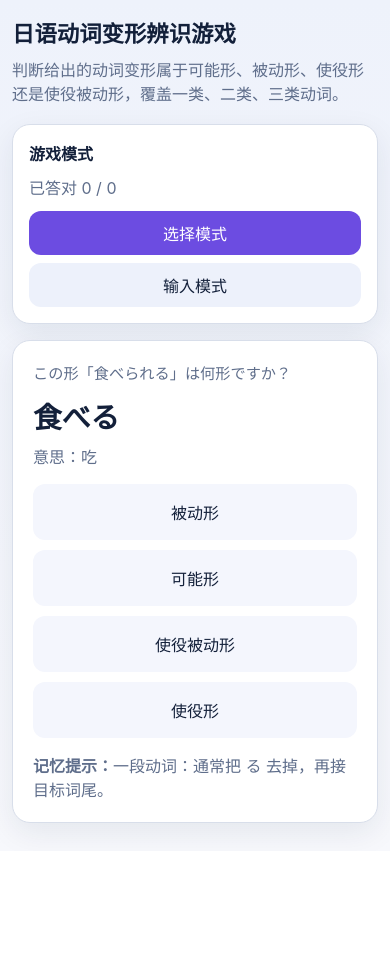
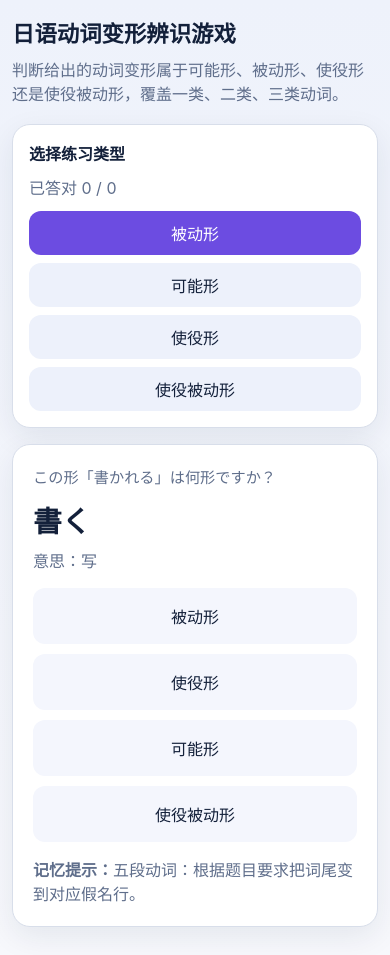
Before and after one commit to liangjiaxing/word-practice, a Next.js app: page /japanese-word in a window 390 px wide. Before the commit the page ends 851 px from the top, so only its background shows below. Built offline with nearby package versions, Linux system fonts and the light colour scheme.

Commit message:
Remove input mode, keep choice mode only for Japanese quiz

```diff
--- a/app/japanese-word/JapaneseWordGame.tsx
+++ b/app/japanese-word/JapaneseWordGame.tsx
@@ -3,25 +3,28 @@
 import { useMemo, useState } from "react";
 import {
   buildQuestion,
+  conjugationTypeLabels,
+  getAvailableConjugationTypes,
   groupHints,
   type JapaneseWordQuestion,
 } from "./game-data";
 
-type AnswerMode = "choice" | "input";
+const drillTypes = getAvailableConjugationTypes();
 
-function createQuestion() {
-  return buildQuestion();
-}
-
-function normalizeAnswer(value: string) {
-  return value.replace(/\s+/g, "").trim();
+function createQuestion(type: string) {
+  let question: JapaneseWordQuestion;
+  do {
+    question = buildQuestion();
+  } while (question.answer !== conjugationTypeLabels[type as keyof typeof conjugationTypeLabels]);
+  return question;
 }
 
 export default function JapaneseWordGame() {
-  const [answerMode, setAnswerMode] = useState<AnswerMode>("choice");
-  const [question, setQuestion] = useState<JapaneseWordQuestion>(() => createQuestion());
+  const [activeType, setActiveType] = useState<string>(drillTypes[0]);
+  const [question, setQuestion] = useState<JapaneseWordQuestion>(() =>
+    createQuestion(drillTypes[0]),
+  );
   const [selected, setSelected] = useState<string | null>(null);
-  const [typedAnswer, setTypedAnswer] = useState("");
   const [correctCount, setCorrectCount] = useState(0);
   const [answeredCount, setAnsweredCount] = useState(0);
 
@@ -37,12 +40,14 @@ export default function JapaneseWordGame() {
 
   function resetAnswerState() {
     setSelected(null);
-    setTypedAnswer("");
   }
 
-  function nextQuestion() {
-    setQuestion(createQuestion());
+  function chooseType(type: string) {
+    setActiveType(type);
+    setQuestion(createQuestion(type));
     resetAnswerState();
+    setCorrectCount(0);
+    setAnsweredCount(0);
   }
 
   function finishAnswer(answer: string) {
@@ -54,14 +59,9 @@ export default function JapaneseWordGame() {
     }
   }
 
-  function handleChoice(choice: string) {
-    finishAnswer(choice);
-  }
-
-  function submitTypedAnswer() {
-    const normalized = normalizeAnswer(typedAnswer);
-    if (!normalized || isAnswered) return;
-    finishAnswer(normalized);
+  function nextQuestion() {
+    setQuestion(createQuestion(activeType));
+    resetAnswerState();
   }
 
   return (
@@ -71,26 +71,24 @@ export default function JapaneseWordGame() {
         判断给出的动词变形属于可能形、被动形、使役形还是使役被动形，覆盖一类、二类、三类动词。
       </p>
 
-      <section className="jw-panel" aria-label="answer mode selector">
+      <section className="jw-panel" aria-label="drill type selector">
         <div className="jw-panel-header">
-          <strong>游戏模式</strong>
-          <span className="jw-progress">已答对 {correctCount} / {answeredCount}</span>
+          <strong>选择练习类型</strong>
+          <span className="jw-progress">
+            已答对 {correctCount} / {answeredCount}
+          </span>
         </div>
-        <div className="jw-mode-row" role="group">
+        <div className="jw-chip-row">
+          {drillTypes.map((type) => (
             <button
+              key={type}
               type="button"
-            className={answerMode === "choice" ? "jw-chip active" : "jw-chip"}
-            onClick={() => setAnswerMode("choice")}
+              className={type === activeType ? "jw-chip active" : "jw-chip"}
+              onClick={() => chooseType(type)}
             >
-            选择模式
+              {conjugationTypeLabels[type]}
             </button>
-          <button
-            type="button"
-            className={answerMode === "input" ? "jw-chip active" : "jw-chip"}
-            onClick={() => setAnswerMode("input")}
-          >
-            输入模式
-          </button>
+          ))}
         </div>
       </section>
 
@@ -99,7 +97,6 @@ export default function JapaneseWordGame() {
         <div className="jw-word">{question.verb.dictionary}</div>
         <div className="jw-meaning">意思：{question.verb.meaning}</div>
 
-        {answerMode === "choice" ? (
         <div className="jw-choice-grid">
           {question.choices.map((choice) => {
             const isChoiceCorrect = choice === question.answer;
@@ -118,7 +115,7 @@ export default function JapaneseWordGame() {
                 data-choice="true"
                 data-correct={isChoiceCorrect ? "true" : "false"}
                 className={`jw-choice${stateClass}`}
-                  onClick={() => handleChoice(choice)}
+                onClick={() => finishAnswer(choice)}
                 disabled={isAnswered}
               >
                 {choice}
@@ -126,32 +123,6 @@ export default function JapaneseWordGame() {
             );
           })}
         </div>
-        ) : (
-          <div className="jw-input-area">
-            <input
-              type="text"
-              className="jw-input"
-              placeholder="输入动词变形类型"
-              value={typedAnswer}
-              onChange={(event) => setTypedAnswer(event.target.value)}
-              disabled={isAnswered}
-              onKeyDown={(event) => {
-                if (event.key === "Enter") {
-                  event.preventDefault();
-                  submitTypedAnswer();
-                }
-              }}
-            />
-            <button
-              type="button"
-              className="jw-submit-btn"
-              onClick={submitTypedAnswer}
-              disabled={isAnswered || !normalizeAnswer(typedAnswer)}
-            >
-              提交答案
-            </button>
-          </div>
-        )}
 
         <div className="jw-hint">
           <strong>记忆提示：</strong>
--- a/app/japanese-word/page.css
+++ b/app/japanese-word/page.css
@@ -99,13 +99,6 @@ body {
 }
 
 .jw-current-type {
-  margin: 12px 0 0;
-}
-
-.jw-mode-row {
-  display: flex;
-  gap: 8px;
-  flex-wrap: wrap;
   margin-top: 12px;
 }
 
@@ -142,39 +135,6 @@ body {
   background: #f4f6fd;
   color: var(--text);
   cursor: pointer;
-}
-
-.jw-input-area {
-  display: grid;
-  grid-template-columns: minmax(0, 1fr) auto;
-  gap: 10px;
-  margin-bottom: 16px;
-}
-
-.jw-input {
-  width: 100%;
-  border: 1px solid var(--border);
-  border-radius: 12px;
-  padding: 14px;
-  background: #fff;
-  font: inherit;
-  font-size: 16px;
-}
-
-.jw-submit-btn {
-  min-height: 52px;
-  padding: 12px 16px;
-  border: none;
-  border-radius: 12px;
-  background: var(--primary);
-  color: #fff;
-  font: inherit;
-  cursor: pointer;
-}
-
-.jw-submit-btn:disabled {
-  opacity: 0.6;
-  cursor: not-allowed;
 }
 
 .jw-choice.correct {
@@ -240,15 +200,13 @@ body {
     align-items: flex-start;
   }
 
-  .jw-choice-grid,
-  .jw-input-area {
+  .jw-choice-grid {
     grid-template-columns: 1fr;
   }
 
   .jw-choice,
   .jw-next-btn,
-  .jw-chip,
-  .jw-submit-btn {
+  .jw-chip {
     width: 100%;
   }
 }
```
Also changed, not shown: 2 other files (tests, documents, lock files or other folders). Lines whose indentation alone changed are shown as unchanged.
